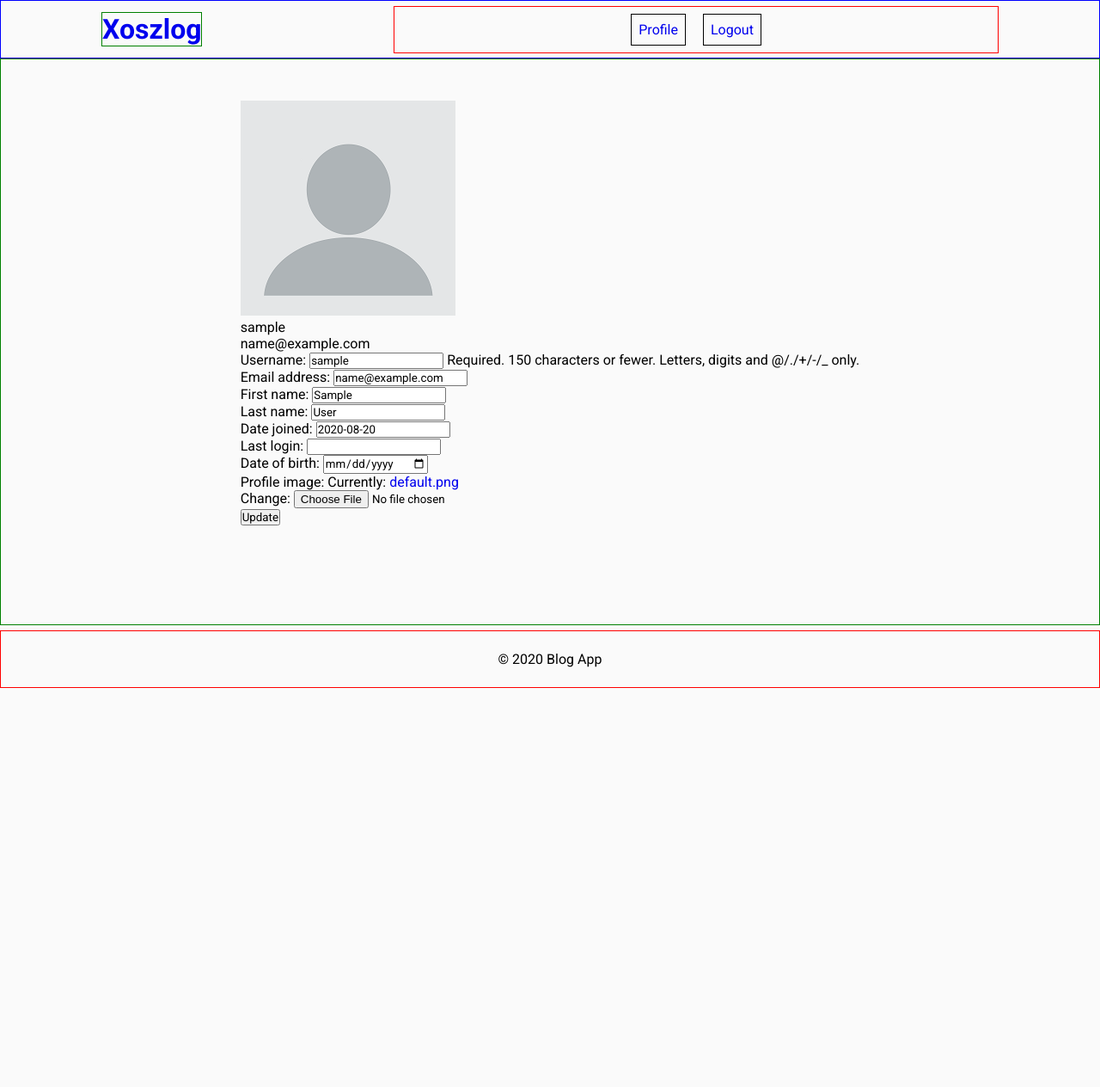
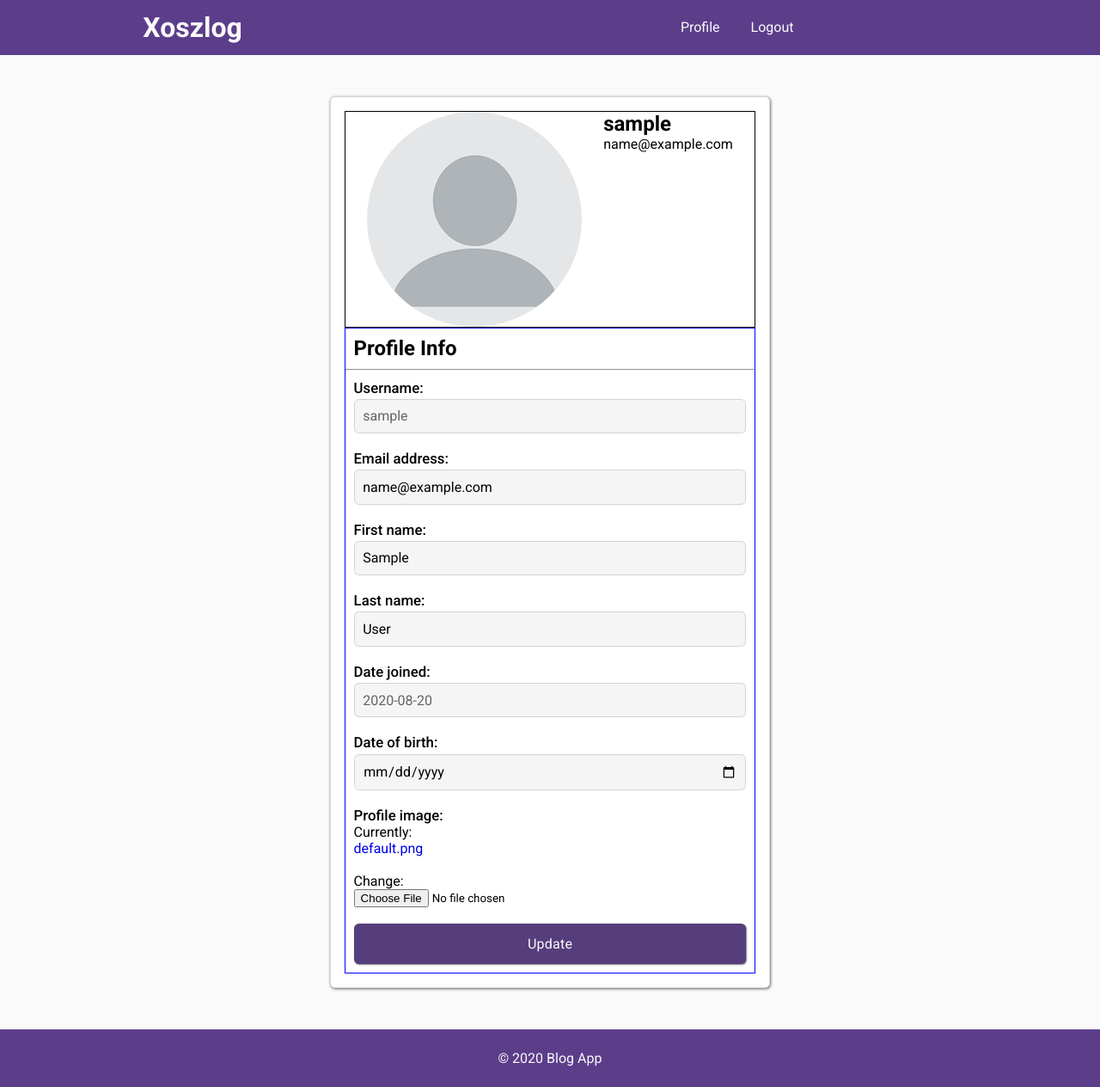
Before and after one commit to Seth250/blog-app, a Django app: page /profile/ in a window 1280 px wide. Shown: the whole page at 86% size. Before the commit the page ends 800 px from the top, so only its background shows below. Run offline with Django 3.2, Linux system fonts and the light colour scheme; the visitor is signed in with stand-in values (Sample User, id 1); style sheets or scripts are compiled from the project's sources; some libraries are stand-ins or nearby versions.

Commit message:
modified profile styles

```diff
--- a/accounts/forms.py
+++ b/accounts/forms.py
@@ -95,27 +95,32 @@ class UserUpdateForm(UserChangeForm):
 
 	class Meta:
 		model = get_user_model()
-		fields = ('username', 'email', 'first_name', 'last_name', 'date_joined', 'last_login', 'date_of_birth', 'profile_image')
+		fields = ('username', 'email', 'first_name', 'last_name', 'date_joined', 'date_of_birth', 'profile_image')
 		widgets = {
 			'username': forms.TextInput(attrs={
 				'readonly': 'readonly',
-				'class': 'read-only'
+				'class': 'read-only pfl-col__input-box'
 			}),
-			'email': forms.TextInput(attrs={
-				# 'readonly': 'readonly',
-				'class': 'read-only'
+			'email': forms.EmailInput(attrs={
+				'class': 'pfl-col__input-box'
+			}),
+			'first_name': forms.TextInput(attrs={
+				'class': 'pfl-col__input-box'
+			}),
+			'last_name': forms.TextInput(attrs={
+				'class': 'pfl-col__input-box'
 			}),
 			'date_joined': forms.DateInput(attrs={
 				'readonly': 'readonly',
-				'class': 'read-only'
+				'class': 'read-only pfl-col__input-box'
 			}),
-			'last_login': forms.DateTimeInput(attrs={
-				'readonly': 'readonly',
-				'class': 'read-only'
-			}),
+			# 'last_login': forms.DateTimeInput(attrs={
+			# 	'readonly': 'readonly',
+			# 	'class': 'read-only text-input-acc'
+			# }),
 			'date_of_birth': forms.DateInput(attrs={
 				'type': 'date',
-				'class': 'date-input'
+				'class': 'date-input pfl-col__input-box'
 			})
 
 		}
@@ -127,8 +132,8 @@ class UserUpdateForm(UserChangeForm):
 			return profile_image
 
 		img = Image.open(profile_image.file)
-		if img.height > 250 or img.width > 250:
-			output_size = (250, 250)
+		if img.height > 175 or img.width > 175:
+			output_size = (175, 175)
 			extension = img.format.lower()
 			img.thumbnail(output_size)
 			# Resetting io.BytesIO object, otherwise resized image bytes will get appended to the original image
--- a/accounts/static/accounts/scss/_acc-config.scss
+++ b/accounts/static/accounts/scss/_acc-config.scss
@@ -1,4 +1,4 @@
 $box-border-radius: 0.35rem;
-$sd-border-radius: 1.5rem;
+$alt-border-radius: 0.2rem;
 $box-height: 2.95rem;
-$primary-color: #57b846;
+$primary-color: #563d7c;
--- a/accounts/static/accounts/scss/_acc-responsive.scss
+++ b/accounts/static/accounts/scss/_acc-responsive.scss
@@ -75,13 +75,13 @@
     letter-spacing: 0.01em;
   }
   .input-container > i{
-    width: 13.5%;
+    width: 13%;
   }
   .standard-input{
-    width: 86%;
+    width: 86.5%;
   }
   .password-input{
-    width: 76%;
+    width: 76.5%;
   }
   .text-input-acc{
     font-size: 96%;
--- a/accounts/static/accounts/scss/_acc-styles.scss
+++ b/accounts/static/accounts/scss/_acc-styles.scss
@@ -104,7 +104,7 @@
 .input-container{
   display: flex;
   align-items: center;
-	border-radius: $sd-border-radius;
+	border-radius: $box-border-radius;
   height: $box-height;
   background: #e6e6e6;
   padding: 0 0.2em;
@@ -120,7 +120,7 @@
 
   > i{
     font-size: 104%;
-    width: 12%;
+    width: 11%;
     // border: 1px solid red;
     text-align: center;
   }
@@ -183,28 +183,28 @@
 }
 
 .standard-input{
-  width: 87.5%;
+  width: 88.5%;
 }
 
 .password-input{
-  width: 77.5%;
+  width: 78.5%;
 }
 
 .fa-lock{
 	color: transparent;
 	-webkit-text-stroke-width: 0.1rem;
-  -webkit-text-stroke-color: #57b846;
+  -webkit-text-stroke-color: $primary-color;
 }
 
 .submit-button{
   border: 1px solid transparent;
   width: 100%;
-  border-radius: $sd-border-radius;
+  border-radius: $box-border-radius;
   letter-spacing: 0.015em;
   font-size: 1rem;
 	height: $box-height;
   background: $primary-color;
-	color: white;
+	color: $secondary-color;
 	box-shadow: 0.05rem 0.05rem 0.1rem 0 rgba(0, 0, 0, 0.6);
   cursor: pointer;
 
@@ -214,4 +214,58 @@
   }
 }
 
+// Profile
+.pfl-col{
+  flex-direction: column;
+  width: 40vw;
+
+  &__header{
+    display: flex;
+    justify-content: space-evenly;
+    border: 1px solid black;
+  }
+
+  &__img-container{
+    border-radius: 50%;
+  }
+
+  &__img{
+    display: block;
+    border-radius: inherit;
+  }
+
+  &__info{
+    border: 1px solid blue;
+
+    .username{
+      border: 1px solid red;
+    }
+    .email{
+    }
+  }
+
+  &__form-container{
+  }
+
+  &__row{
+    display: flex;
+    flex-direction: column;
+    // border: 1px solid grey;
+  }
+
+  &__input-box{
+    border: 1px solid lightgrey;
+    padding: 0.6em;
+    font-size: 1rem;
+    border-radius: $box-border-radius;
+    background: #f5f5f5;
+    margin-top: 0.2em;
+  }
+}
+
+.read-only{
+  pointer-events: none;
+  color: rgb(100, 100, 100);
+}
+
 @import '_acc-responsive'
--- a/accounts/templates/accounts/profile.html
+++ b/accounts/templates/accounts/profile.html
@@ -2,34 +2,44 @@
 
 {% load static %}
 
-{% block title %}Profile{% endblock title %}
-
-{% block styles %}
-  <link href="{% static 'accounts/css/styles.css' %}" rel="stylesheet" />
-{% endblock styles %}
+{% block title %} Profile {% endblock title %}
 
 {% block content %}
   {% if messages %}
     {% for message in messages %}
       <div class="message message-{{ message.tags }}">{{ message }}</div>
+      <div class="dummy-space"></div>
     {% endfor %}
   {% endif %}
-  <div class="container container-profile">
-    <div class="row">
-      <div class="profile-img-container">
-        <img src="{{ request.user.profile_image.url }}" alt="profile image" />
+  <div class="container-acc pfl-col">
+    <div class="pfl-col__header">
+      <div class="pfl-col__img-container">
+        <img src="{{ request.user.profile_image.url }}" alt="profile image" class="pfl-col__img" />
       </div>
-      <div class="profile-info">
-        <p class="username">{{ request.user.username }}</p>
+      <div class="user-info">
+        <h2 class="username">{{ request.user.username }}</h2>
         <p class="email">{{ request.user.email }}</p>
       </div>
     </div>
-    <div class="form-container">
-      <form method="POST" enctype="multipart/form-data">
-        {% csrf_token %}
-        {{ form.as_p }}
-        <button type="submit">Update</button>
-      </form>
+    <div class="pfl-col__info">
+      <div class="form-row">
+        <h2>Profile Info</h2>
+      </div>
+      <hr />
+      <div>
+        <form method="POST" enctype="multipart/form-data">
+          {% csrf_token %}
+          {% for field in form %}
+            <div class="form-row pfl-col__row">
+              {{ field.label_tag }}
+              {{ field }}
+            </div>
+          {% endfor %}
+          <div class="form-row">
+            <button type="submit" class="submit-button">Update</button>
+          </div>
+        </form>
+      </div>
     </div>
   </div>
 {% endblock content %}
--- a/blog/static/blog/scss/_blog-config.scss
+++ b/blog/static/blog/scss/_blog-config.scss
@@ -1,4 +1,5 @@
-$secondary-background: #fafafa;
+$primary-background: #5c3d8a;
+$secondary-color: #fafafa;
 
 @mixin default-flex-styles{
   display: flex;
--- a/blog/static/blog/scss/_blog-styles.scss
+++ b/blog/static/blog/scss/_blog-styles.scss
@@ -3,28 +3,29 @@
 .page-wrapper{
   position: relative;
   min-height: 100vh;
-  background: $secondary-background;
+  background: $secondary-color;
 }
 
 .page-header{
-	border: 1px solid blue;
+	// border: 1px solid blue;
 	display: flex;
 	align-items: center;
   justify-content: space-around;
-  padding: 0.35em;
+  padding: 0.4em;
+  background: $primary-background;
 
-  h1{
-    border: 1px solid green;
+  a{
+    color: $secondary-color;
   }
 }
 
 .nav-bar{
-	border: 1px solid red;
-	width: 55vw;
+	// border: 1px solid red;
+	width: 40vw;
   text-align: center;
 
   li{
-    border: 1px solid black;
+    // border: 1px solid black;
     display: inline-block;
     list-style: none;
     padding: 0.5rem;
@@ -34,7 +35,7 @@
 
 .main-content{
   position: relative;
-  border: 1px solid green;
+  // border: 1px solid green;
   @include default-flex-styles;
   flex-direction: column;
   padding-top: 3rem;
@@ -72,12 +73,14 @@
 
 
 .page-footer{
-  border: 1px solid red;
+  // border: 1px solid red;
   position: absolute;
   bottom: 0;
   width: 100%;
   height: 4.2rem;
   @include default-flex-styles;
+  background: $primary-background;
+  color: $secondary-color;
 }
 
 @import '_blog-responsive'
```
Also changed, not shown: accounts/static/accounts/img/login.svg, media/profile_pictures/Eren_Jaeger_Anime_character_image.png, media/profile_pictures/Eren_Jaeger_Anime_character_image_5iUkJRQ.png (added), static/css/styles.css.
